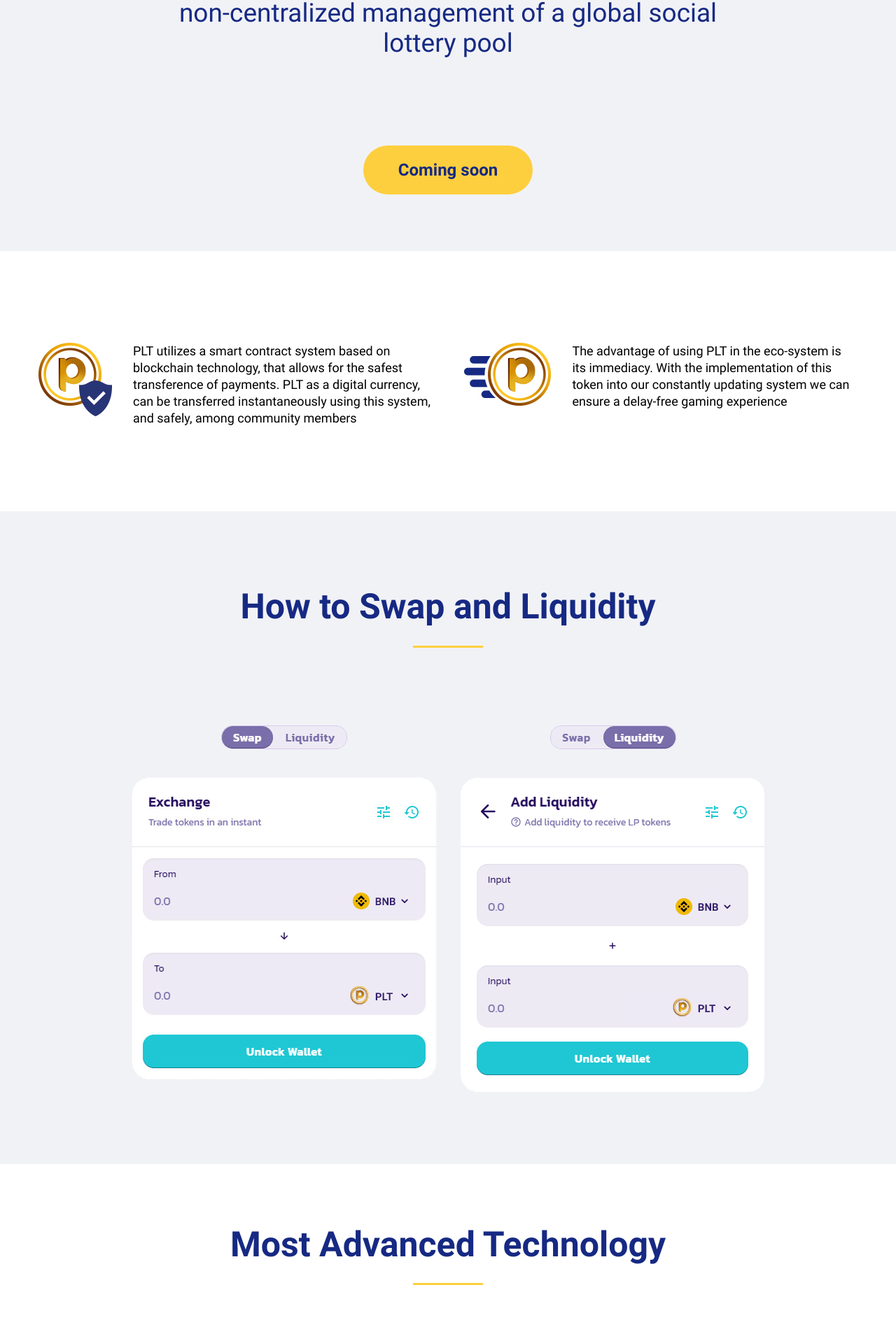
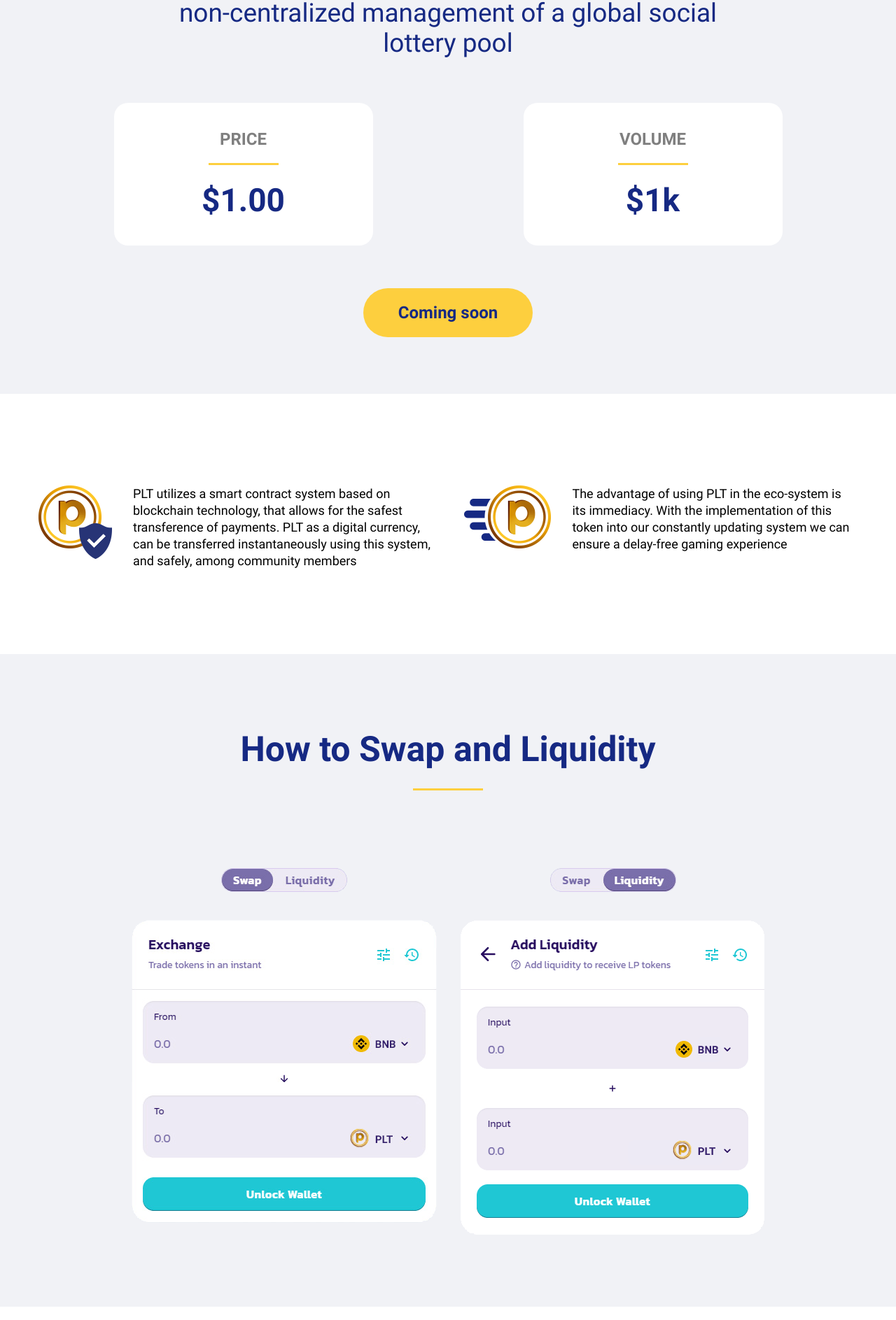
Before and after one commit to 0xBlockchainx0/Poolotto-finance, an Angular app in the folder project/: page / in a window 1280 px wide. Shown: the part 861-2748 px from the top of the page at 70% size. Built offline with nearby package versions, Linux system fonts and the light colour scheme; no server answers.

Commit message:
added links, canceled coingecko request

```diff
--- a/project/src/app/footer/footer.component.html
+++ b/project/src/app/footer/footer.component.html
@@ -26,8 +26,8 @@
 			<div class="links-wrapper">
 				<a href="">PancakeSwap</a>
 				<a href="">BscScan</a>
-				<a href="">CoinmerketCap</a>
-				<a href="">CoinGecko</a>
+				<a href="https://coinmarketcap.com/" target="_blank" rel="noreferrer">CoinmerketCap</a>
+				<a href="https://www.coingecko.com/" target="_blank" rel="noreferrer">CoinGecko</a>
 			</div>
 		</div>
 
@@ -44,7 +44,7 @@
 	</div>
 
 	<div class="social-links-wrapper">
-		<a href="mailto:email@poollotto.finance.com" class="email-link">email@poollotto.finance.com</a>
+		<a href="mailto:info@poollotto.finance.com" class="email-link">info@poollotto.finance.com</a>
 
 		<div class="icons">
 			<a href="https://medium.com/@info_3915" target="_blank"
--- a/project/src/app/landing/landing.component.html
+++ b/project/src/app/landing/landing.component.html
@@ -36,23 +36,33 @@
 	</p>
 
 	<div class="numbers-wrapper inner-wrapper">
-		<div class="numbers-block price" *ngIf="pancakeServie.price">
+		<a
+			class="numbers-block price"
+			href="https://pancakeswap.info/token/0x631c2f0edabac799f07550aee4ff0bf7fd35212b"
+			target="_blank"
+			rel="noreferrer">
+
 			<p class="title">Price</p>
 			<div class="decor"></div>
-			<p class="digits">${{pancakeServie.price}}</p>
-		</div>
+			<p class="digits">$1.00</p>
+		</a>
 
-		<div class="numbers-block volume" *ngIf="pancakeServie.totalVolume">
+		<a
+			class="numbers-block volume"
+			href="https://pancakeswap.info/pool/0x4786eeef4c750158a73218459bfc07a75c89edc0"
+			target="_blank"
+			rel="noreferrer">
+
 			<p class="title">Volume</p>
 			<div class="decor"></div>
-			<p class="digits">${{pancakeServie.totalVolume}}</p>
-		</div>
+			<p class="digits">$1k</p>
+		</a>
 
-		<div class="numbers-block cap" *ngIf="pancakeServie.marketCap">
+		<!-- <div class="numbers-block cap" *ngIf="pancakeServie.marketCap">
 			<p class="title">FULLY DILUTED MARKET CAP</p>
 			<div class="decor"></div>
 			<p class="digits">${{pancakeServie.marketCap}}</p>
-		</div>
+		</div> -->
 	</div>
 
 	<button class="btn btn-coming-soon">Coming soon</button>
@@ -83,8 +93,19 @@
 	<div class="decor"></div>
 
 	<div class="img-wrapper">
-		<div class="swap-image"></div>
-		<div class="liq-image"></div>
+		<a
+			class="swap-image"
+			href="https://exchange.pancakeswap.finance/#/swap?inputCurrency=0x631c2f0edabac799f07550aee4ff0bf7fd35212b&outputCurrency=0xbb4cdb9cbd36b01bd1cbaebf2de08d9173bc095c"
+			target="_blank"
+			rel="noreferrer">
+		</a>
+
+		<a
+			class="liq-image"
+			href="https://exchange.pancakeswap.finance/#/add/BNB/0x631C2f0EdABaC799f07550aEE4fF0Bf7fd35212B"
+			target="_blank"
+			rel="noreferrer">
+		</a>
 	</div>
 </section>
 
--- a/project/src/app/landing/landing.component.scss
+++ b/project/src/app/landing/landing.component.scss
@@ -161,13 +161,8 @@
 }
 
 .second {
-	height: 1056px;
 	background-color: #f1f2f6;
 	padding: 40px 20px;
-
-	@media ($tablets) {
-		height: unset;
-	}
 
 	.text {
 		width: 325px;
@@ -219,6 +214,7 @@
 		background-color: #fff;
 		border-radius: 20px;
 		margin: 0 auto 20px;
+		text-decoration: none;
 
 		@media ($tablets) {
 			height: 204px;
@@ -232,7 +228,7 @@
 		}
 
 		&:last-child {
-			margin-top: 26px;
+			// margin-top: 26px;
 
 			@media ($large) {
 				margin-top: unset;
@@ -406,6 +402,7 @@
 	}
 
 	.swap-image {
+		display: block;
 		background: url("/assets/images/swap-image.png") no-repeat;
 		background-size: contain;
 		height: 394px;
@@ -425,6 +422,7 @@
 	}
 
 	.liq-image {
+		display: block;
 		background: url("/assets/images/liq-image.png") no-repeat;
 		background-size: contain;
 		height: 407px;
--- a/project/src/app/shared/pancakeswap.service.ts
+++ b/project/src/app/shared/pancakeswap.service.ts
@@ -9,9 +9,9 @@ export class PancakeSwapService {
 	constructor(private http: HttpClient) { }
 
 	getData(): any {
-		return this.http
-			.get(`${this.apiUrl}chainlink?tickers=false&market_data=true&community_data=false&developer_data=false&sparkline=false`)
-			.subscribe((data: any) => this.coinData = data);
+		// return this.http
+		// 	.get(`${this.apiUrl}chainlink?tickers=false&market_data=true&community_data=false&developer_data=false&sparkline=false`)
+		// 	.subscribe((data: any) => this.coinData = data);
 	}
 
 	get price(): number {
```
